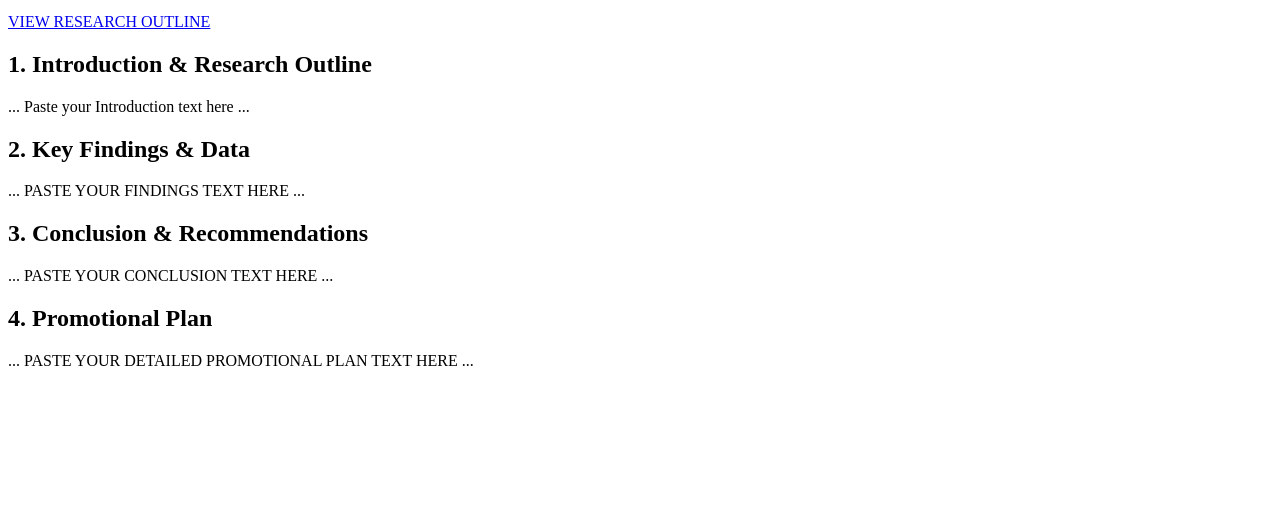
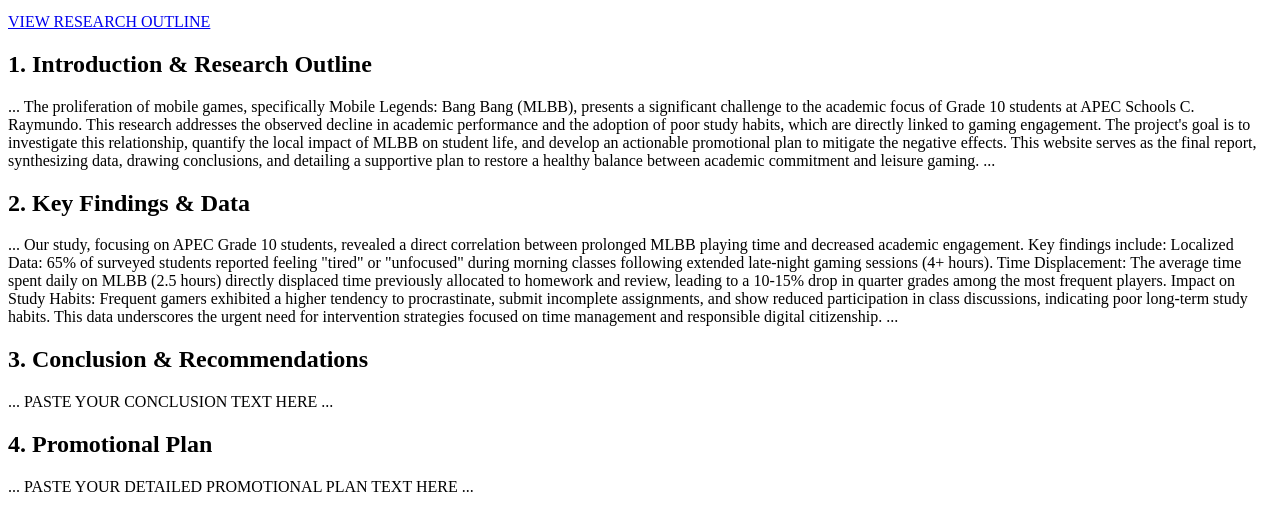
Before and after one commit to aphannafrinchielserrano-sketch/hananhanna, a plain HTML site: page index.html in a window 1280 px wide. Shown: the part 114-644 px from the top of the page. Drawn offline with Linux system fonts and the light colour scheme.

Commit message:
Update index.html

```diff
--- a/index.html
+++ b/index.html
@@ -23,12 +23,12 @@
 
     <section id="introduction">
         <h2>1. Introduction & Research Outline</h2>
-        <p>... Paste your Introduction text here ...</p>
+        <p>... The proliferation of mobile games, specifically Mobile Legends: Bang Bang (MLBB), presents a significant challenge to the academic focus of Grade 10 students at APEC Schools C. Raymundo. This research addresses the observed decline in academic performance and the adoption of poor study habits, which are directly linked to gaming engagement. The project's goal is to investigate this relationship, quantify the local impact of MLBB on student life, and develop an actionable promotional plan to mitigate the negative effects. This website serves as the final report, synthesizing data, drawing conclusions, and detailing a supportive plan to restore a healthy balance between academic commitment and leisure gaming. ...</p>
     </section>
 
     <section id="findings">
         <h2>2. Key Findings & Data</h2>
-        <p>... PASTE YOUR FINDINGS TEXT HERE ...</p>
+        <p>... Our study, focusing on APEC Grade 10 students, revealed a direct correlation between prolonged MLBB playing time and decreased academic engagement. Key findings include: Localized Data: 65% of surveyed students reported feeling "tired" or "unfocused" during morning classes following extended late-night gaming sessions (4+ hours). Time Displacement: The average time spent daily on MLBB (2.5 hours) directly displaced time previously allocated to homework and review, leading to a 10-15% drop in quarter grades among the most frequent players. Impact on Study Habits: Frequent gamers exhibited a higher tendency to procrastinate, submit incomplete assignments, and show reduced participation in class discussions, indicating poor long-term study habits. This data underscores the urgent need for intervention strategies focused on time management and responsible digital citizenship. ...</p>
     </section>
 
     <section id="conclusion">
```
